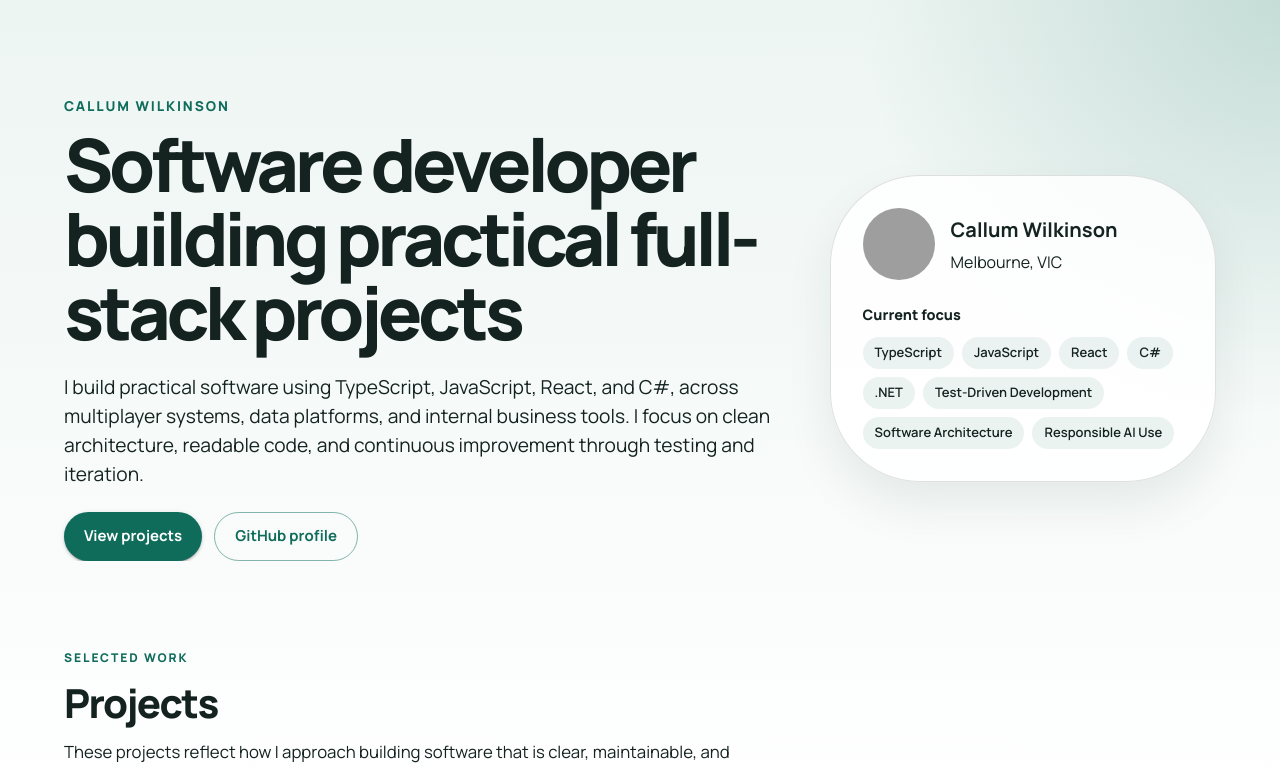
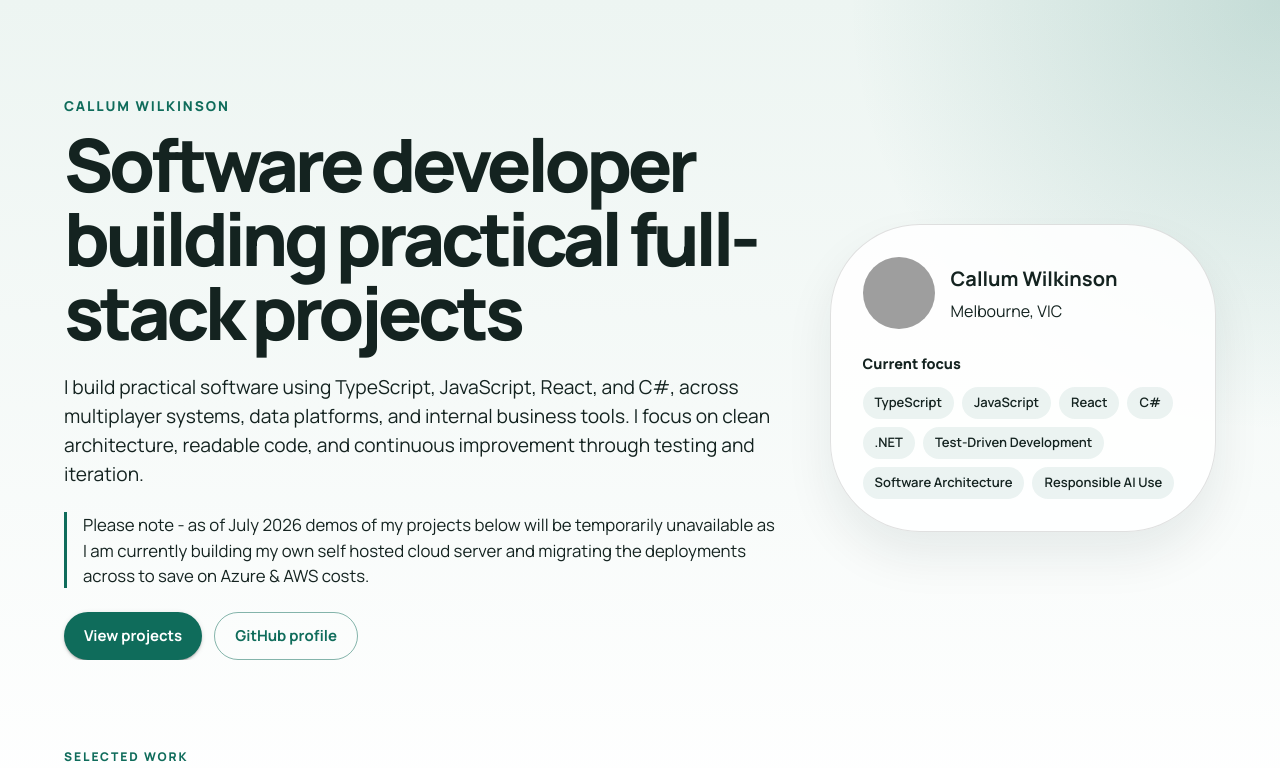
Before and after one commit to CallumWilkinson/portfolio-website, a React (Vite) app: page / in a window 1280 px wide. Shown: the top 768 px of the page. Built offline with nearby package versions, Linux system fonts and the light colour scheme; grey boxes are pictures that could not be loaded.

Commit message:
feat: add note to explain demos unavailable

```diff
--- a/src/App.tsx
+++ b/src/App.tsx
@@ -26,6 +26,7 @@ function App() {
         name={profile.name}
         strengths={profile.strengths}
         summary={profile.summary}
+        summaryNote={profile.summaryNote}
       />
       <ProjectsSection intro={profile.projectsIntro} projects={projects} />
       <AboutSection
--- a/src/data/profile.ts
+++ b/src/data/profile.ts
@@ -5,6 +5,8 @@ export const profile: ProfileContent = {
   headline: "Software developer building practical full-stack projects",
   summary:
     "I build practical software using TypeScript, JavaScript, React, and C#, across multiplayer systems, data platforms, and internal business tools. I focus on clean architecture, readable code, and continuous improvement through testing and iteration.",
+  summaryNote:
+    "Please note - as of July 2026 demos of my projects below will be temporarily unavailable as I am currently building my own self hosted cloud server and migrating the deployments across to save on Azure & AWS costs.",
   location: "Melbourne, VIC",
   githubUrl: "https://github.com/CallumWilkinson",
   linkedinUrl: "https://www.linkedin.com/in/callumwilkinsondev/",
--- a/src/sections/HeroSection.tsx
+++ b/src/sections/HeroSection.tsx
@@ -4,6 +4,7 @@ interface HeroSectionProps {
   name: string
   headline: string
   summary: string
+  summaryNote?: string
   location: string
   githubUrl: string
   linkedinUrl: string
@@ -15,6 +16,7 @@ function HeroSection({
   name,
   headline,
   summary,
+  summaryNote,
   location,
   githubUrl,
   linkedinUrl,
@@ -83,6 +85,21 @@ function HeroSection({
             >
               {summary}
             </Typography>
+
+            {summaryNote !== undefined && (
+              <Typography
+                color="text.secondary"
+                sx={{
+                  borderLeft: '3px solid',
+                  borderColor: 'primary.main',
+                  fontSize: { xs: '0.98rem', md: '1.05rem' },
+                  maxWidth: 740,
+                  pl: 2,
+                }}
+              >
+                {summaryNote}
+              </Typography>
+            )}
 
             <Box sx={{ display: 'flex', flexWrap: 'wrap', gap: 1.5 }}>
               <Button href="#projects" size="large" variant="contained">
--- a/src/types/portfolio.ts
+++ b/src/types/portfolio.ts
@@ -26,6 +26,7 @@ export interface ProfileContent {
   name: string
   headline: string
   summary: string
+  summaryNote?: string
   location: string
   githubUrl: string
   linkedinUrl: string
```
